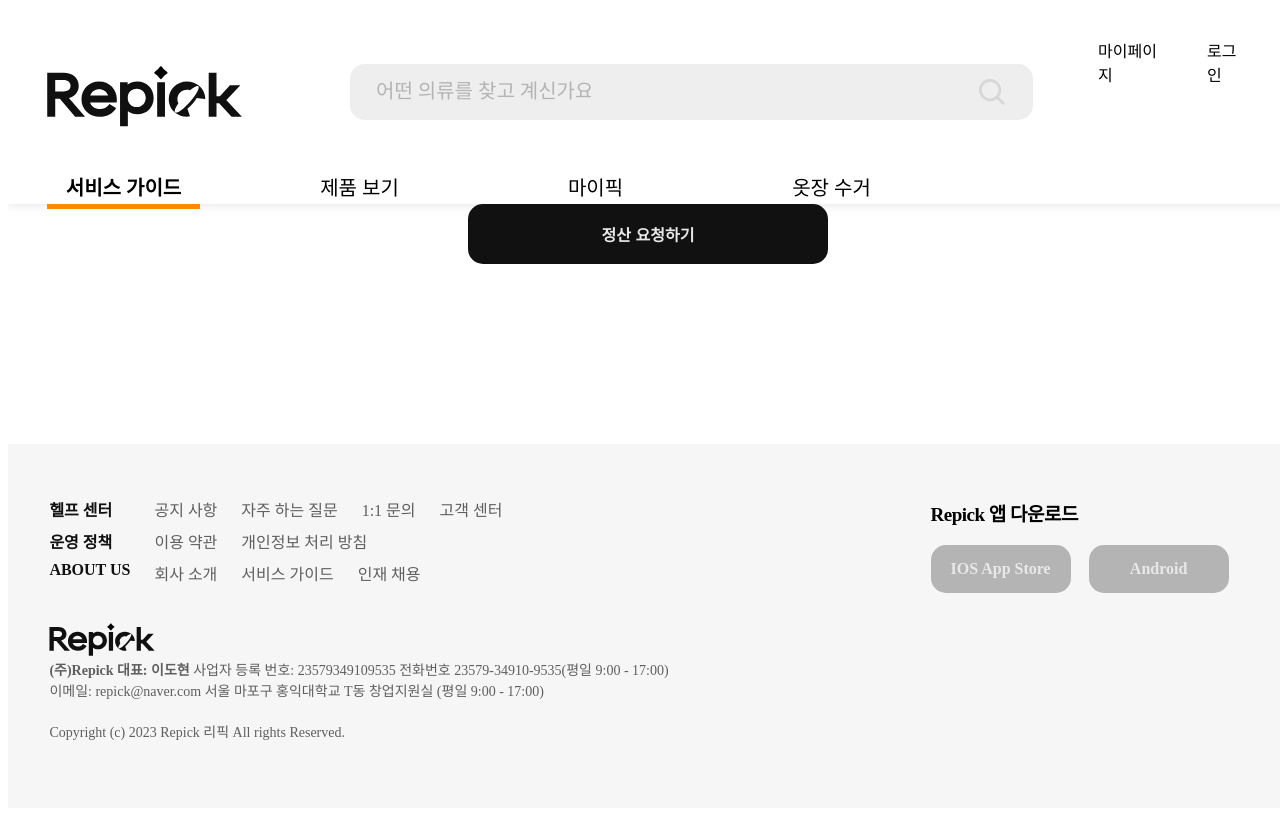
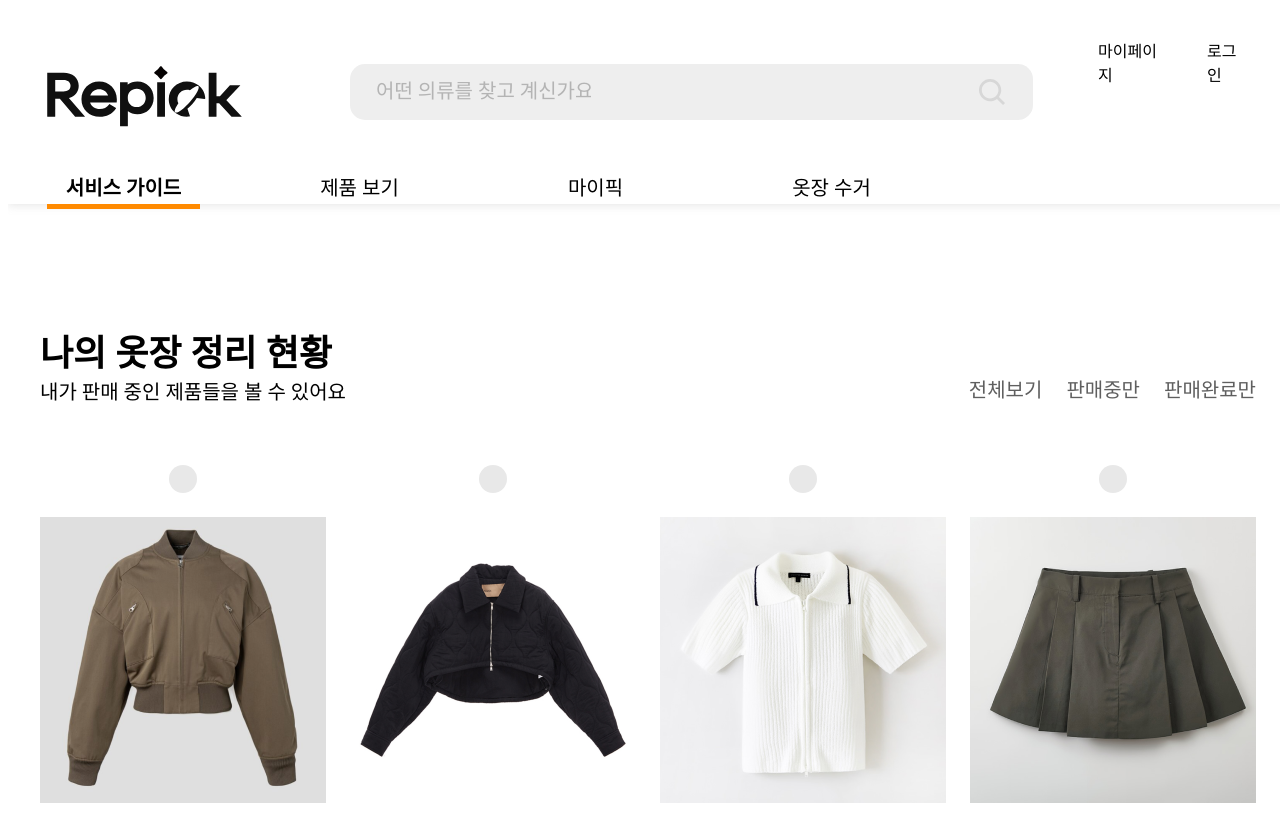
Before and after one commit to Repick-official/repick-front, a Next.js app: page /wardrobe/current in a window 1280 px wide. Built offline with nearby package versions, Linux system fonts and the light colour scheme; a web font is replaced by a local one.

Commit message:
Feat : 옷장 수거 화면 ui 생성

```diff
--- a/src/app/wardrobe/current/page.tsx
+++ b/src/app/wardrobe/current/page.tsx
@@ -1,16 +1,249 @@
 'use client';
-import React from 'react';
+import React, { useState } from 'react';
 import Button from '@/components/common/Button';
+import styled from 'styled-components';
 import { useRouter } from 'next/navigation';
+import ContentBodyInfo from '@/components/guide/ContentBodyInfo';
+import cloth_1 from '@/assets/images/mypick/cloth_1.png';
+import cloth_2 from '@/assets/images/mypick/cloth_2.png';
+import cloth_3 from '@/assets/images/mypick/cloth_3.png';
+import cloth_4 from '@/assets/images/mypick/cloth_4.png';
+import check_off from '@/assets/images/check/off.svg';
+import check_on from '@/assets/images/check/on.svg';
+import more from '@/assets/images/wardrobe/more.svg';
 
 function page() {
   const router = useRouter();
 
+  const price = 8000;
+
+  const [select, setSelect] = useState(false);
+
   return (
-    <div onClick={() => router.push('/wardrobe/current/success')}>
-      <Button content="정산 요청하기" />
-    </div>
+    <Container>
+      <Current>
+        <T>
+          <Title>나의 옷장 정리 현황</Title>
+          <SemiTitle>내가 판매 중인 제품들을 볼 수 있어요</SemiTitle>
+        </T>
+        <F>
+          <Filter>전체보기</Filter>
+          <Filter>판매중만</Filter>
+          <Filter>판매완료만</Filter>
+        </F>
+      </Current>
+      <Products>
+        <Product>
+          <Check onClick={() => setSelect(!select)}>
+            {select ? <On src={check_on.src} /> : <Off src={check_off.src} />}
+          </Check>
+          <ContentBodyInfo
+            src={cloth_1.src}
+            tagName={'MM6'}
+            itemInfo={'3, 55 / 코튼 점퍼 자켓'}
+            price={355000}
+          />
+        </Product>
+        <Product>
+          <Check onClick={() => setSelect(!select)}>
+            {select ? <On src={check_on.src} /> : <Off src={check_off.src} />}
+          </Check>
+          <ContentBodyInfo
+            src={cloth_2.src}
+            tagName={'마뗑킴'}
+            itemInfo={'Free / 볼레로 숏패딩 점퍼'}
+            price={85000}
+          />
+        </Product>
+        <Product>
+          <Check onClick={() => setSelect(!select)}>
+            {select ? <On src={check_on.src} /> : <Off src={check_off.src} />}
+          </Check>
+          <ContentBodyInfo
+            src={cloth_3.src}
+            tagName={'스파오'}
+            itemInfo={'Fress / 부클 집업 가디건'}
+            price={15000}
+          />
+        </Product>
+        <Product>
+          <Check onClick={() => setSelect(!select)}>
+            {select ? <On src={check_on.src} /> : <Off src={check_off.src} />}
+          </Check>
+          <ContentBodyInfo
+            src={cloth_4.src}
+            tagName={'NO BRAND'}
+            itemInfo={'S / 핀턱 플리츠 미니 스커트'}
+            price={10000}
+          />
+        </Product>
+        <Product>
+          <Check onClick={() => setSelect(!select)}>
+            {select ? <On src={check_on.src} /> : <Off src={check_off.src} />}
+          </Check>
+          <ContentBodyInfo
+            src={cloth_4.src}
+            tagName={'NO BRAND'}
+            itemInfo={'S / 핀턱 플리츠 미니 스커트'}
+            price={10000}
+          />
+        </Product>
+        <Product>
+          <Check onClick={() => setSelect(!select)}>
+            {select ? <On src={check_on.src} /> : <Off src={check_off.src} />}
+          </Check>
+          <ContentBodyInfo
+            src={cloth_4.src}
+            tagName={'NO BRAND'}
+            itemInfo={'S / 핀턱 플리츠 미니 스커트'}
+            price={10000}
+          />
+        </Product>
+        <Product>
+          <Check onClick={() => setSelect(!select)}>
+            {select ? <On src={check_on.src} /> : <Off src={check_off.src} />}
+          </Check>
+          <ContentBodyInfo
+            src={cloth_4.src}
+            tagName={'NO BRAND'}
+            itemInfo={'S / 핀턱 플리츠 미니 스커트'}
+            price={10000}
+          />
+        </Product>
+        <Product>
+          <Check onClick={() => setSelect(!select)}>
+            {select ? <On src={check_on.src} /> : <Off src={check_off.src} />}
+          </Check>
+          <ContentBodyInfo
+            src={cloth_4.src}
+            tagName={'NO BRAND'}
+            itemInfo={'S / 핀턱 플리츠 미니 스커트'}
+            price={10000}
+          />
+        </Product>
+      </Products>
+      <More>
+        상품 더보기
+        <Arrow src={more.src} />
+      </More>
+      <Price>
+        <Total>
+          <S>판매된 총 금액</S>
+          <P>
+            <div className="price">{price.toLocaleString('en-US')}</div>원
+          </P>
+        </Total>
+      </Price>
+      <div
+        onClick={() => router.push('/wardrobe/current/success')}
+        className="button"
+      >
+        <Button content="정산 요청하기" />
+      </div>
+    </Container>
   );
 }
 
 export default page;
+
+const Container = styled.div`
+  display: flex;
+  flex-direction: column;
+  align-items: center;
+
+  .button {
+    margin-bottom: 148px;
+  }
+`;
+const Current = styled.div`
+  display: flex;
+  width: 1216px;
+  justify-content: space-between;
+  margin-top: 120px;
+`;
+const Title = styled.div`
+  font-size: 36px;
+  font-weight: 600;
+`;
+const SemiTitle = styled.div`
+  font-size: 20px;
+  font-weight: 400;
+`;
+const T = styled.div`
+  display: flex;
+  flex-direction: column;
+`;
+const F = styled.div`
+  display: flex;
+`;
+const Filter = styled.div`
+  margin-left: 24px;
+  margin-top: 50px;
+  font-size: 20px;
+  font-weight: 400;
+  color: var(--2, #5f5f5f);
+`;
+
+const Product = styled.div`
+  display: flex;
+  flex-direction: column;
+  align-items: center;
+  margin-top: 40px;
+  margin-bottom: 40px;
+`;
+const Check = styled.div`
+  margin-bottom: 20px;
+`;
+const On = styled.img``;
+const Off = styled.img``;
+const Products = styled.div`
+  width: 1216px;
+  display: flex;
+  flex-wrap: wrap;
+  justify-content: space-between;
+  margin-top: 20px;
+  margin-bottom: 20px;
+`;
+const More = styled.div`
+  width: 1216px;
+  height: 80px;
+  border-radius: 15px;
+  border: 1px solid var(--2, #5f5f5f);
+  background: var(--5, #fff);
+  display: flex;
+  justify-content: center;
+  align-items: center;
+  font-size: 20px;
+  color: var(--2, #5f5f5f);
+  font-weight: 400;
+`;
+const Arrow = styled.img`
+  width: 22.962px;
+  height: 10px;
+  margin-left: 23.96px;
+`;
+const Price = styled.div`
+  width: 498px;
+  height: 60px;
+  border-radius: 13px;
+  background: var(--4, #e8e8e8);
+  margin-top: 80px;
+  margin-bottom: 70px;
+  display: flex;
+  justify-content: center;
+  align-items: center;
+`;
+const Total = styled.div`
+  width: 370.56px;
+  display: flex;
+  justify-content: space-between;
+  font-size: 20px;
+  font-weight: 400;
+`;
+const S = styled.div``;
+const P = styled.div`
+  display: flex;
+  .price {
+    font-weight: 600;
+  }
+`;
```
Also changed, not shown: src/assets/images/wardrobe/more.svg (added).
